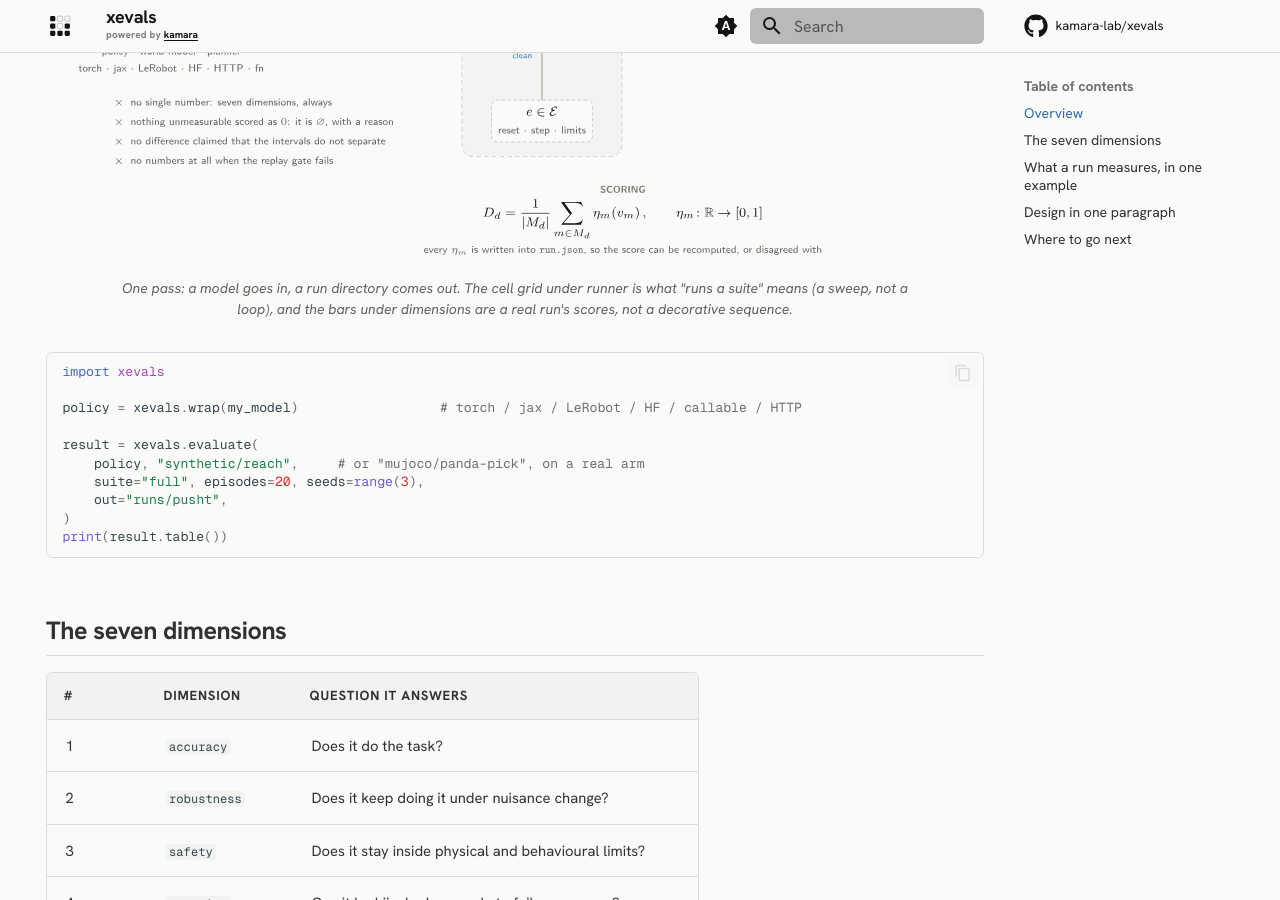
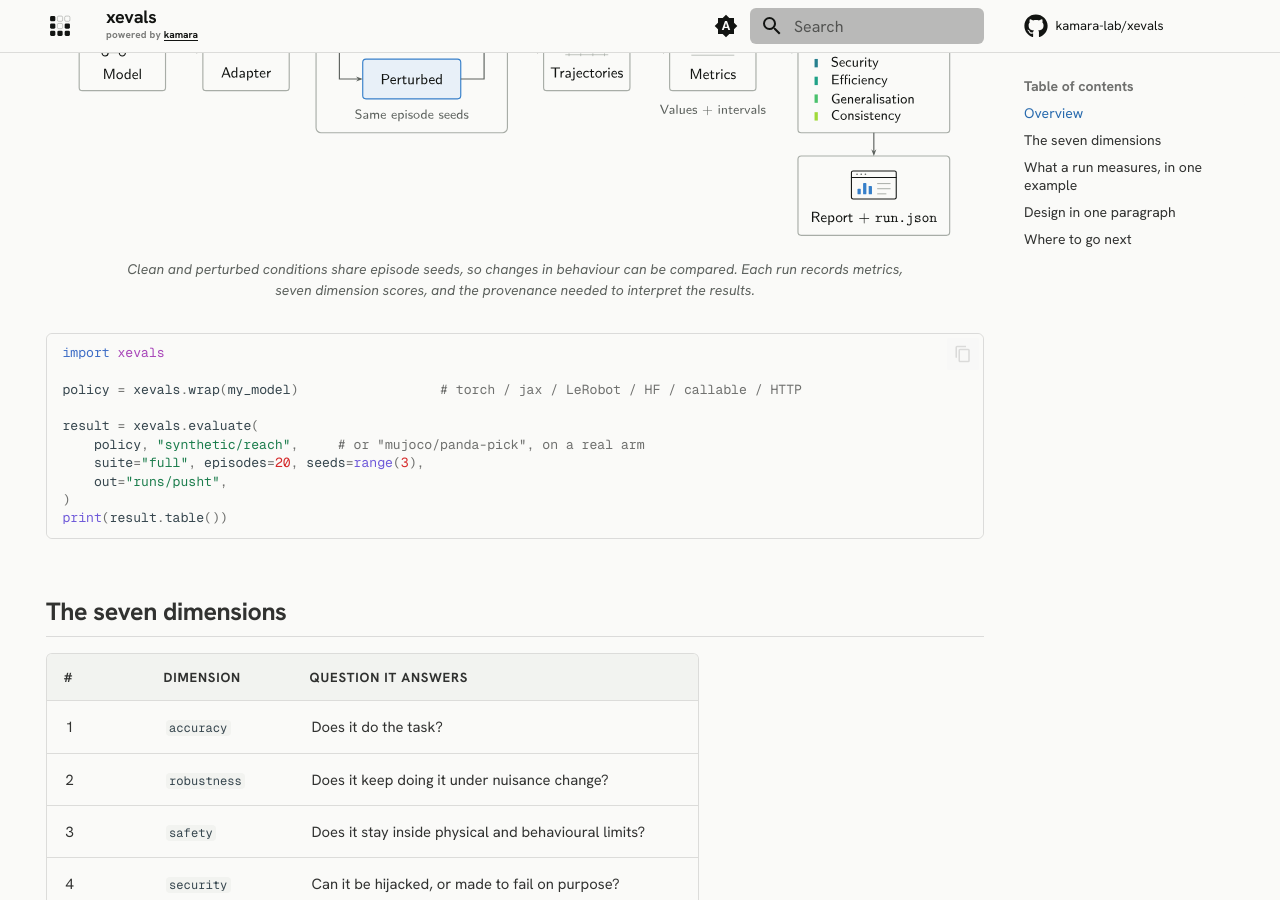
Before and after one commit to kamara-lab/xevals, an MkDocs documentation site: the page built from docs/index.md, in a window 1280 px wide and 900 px high, scrolled down 1073 px. Built offline with MkDocs 1.6.1 and Material for MkDocs 9.7.7, drawn with Linux system fonts in a browser that asks for light colours; comment, search, counter and statistics services are not loaded.

Commit message:
Refactor method diagram and update documentation
- Simplified the LaTeX method diagram by removing unnecessary comments and adjusting color definitions for clarity.
- Enhanced the TikZ styles for better readability and consistency.
- Updated the index.md to provide a clearer description of the xevals evaluation flow, emphasizing the relationship between clean and perturbed evaluations and their shared episode seeds.

```diff
--- a/docs/index.md
+++ b/docs/index.md
@@ -43,11 +43,11 @@ vocabulary instead: **seven named dimensions, in a fixed order**, a fixed
 severity ladder, paired baselines, and one run directory per evaluation.
 
 <figure class="xevals-diagram" markdown="1">
-  ![How xevals evaluates a model](assets/method-light.svg#only-light){ width="900" } ![How xevals evaluates a model](assets/method-dark.svg#only-dark){ width="900" }
+  ![xevals flowchart: model to adapter, paired clean and perturbed evaluations, trajectories, metrics, seven dimensions, and saved report](assets/method-light.svg#only-light){ width="900" } ![xevals flowchart: model to adapter, paired clean and perturbed evaluations, trajectories, metrics, seven dimensions, and saved report](assets/method-dark.svg#only-dark){ width="900" }
   <figcaption>
-    One pass: a model goes in, a run directory comes out. The cell grid under
-    <em>runner</em> is what "runs a suite" means (a sweep, not a loop), and
-    the bars under <em>dimensions</em> are a real run's scores, not a decorative sequence.
+    Clean and perturbed conditions share episode seeds, so changes in behaviour
+    can be compared. Each run records metrics, seven dimension scores, and the
+    provenance needed to interpret the results.
   </figcaption>
 </figure>
 
```
Also changed, not shown: README.md (+1 -1 lines), docs/assets/method-dark.svg, docs/assets/method-light.svg, 1 other file.
